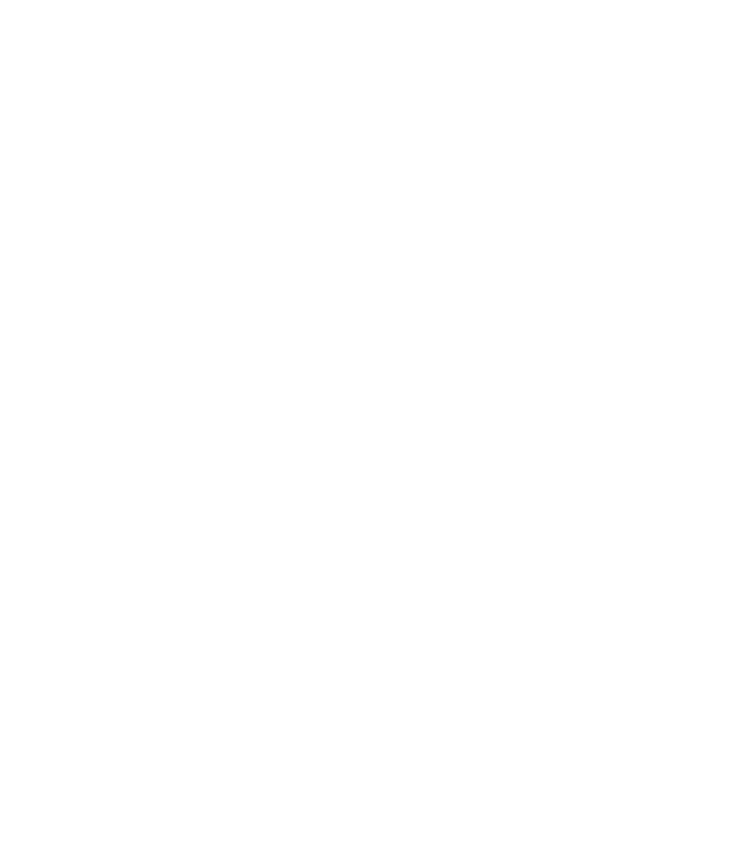
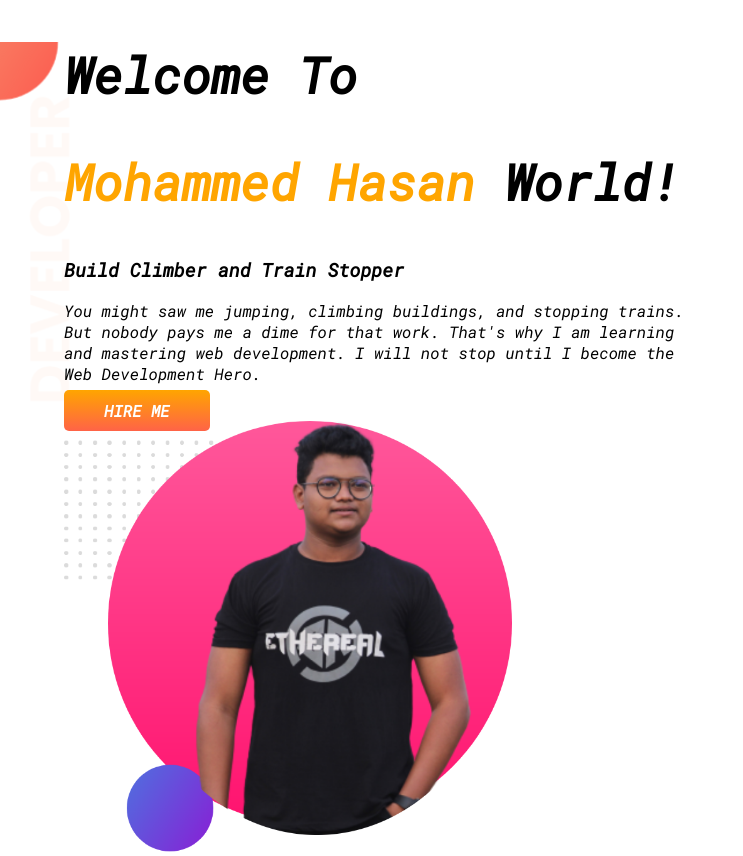
Before and after one commit to MohammedHasan02/developer-portfolio, a plain HTML site: page index.html in a window 1280 px wide. Shown: the whole page, without its empty margins (0-743 px from the left). Before the commit the page ends 800 px from the top, so only its background shows below. Drawn offline with Linux system fonts and the light colour scheme.

Commit message:
top-banner added

```diff
--- a/index.html
+++ b/index.html
@@ -5,9 +5,25 @@
     <meta http-equiv="X-UA-Compatible" content="IE=edge">
     <meta name="viewport" content="width=device-width, initial-scale=1.0">
     <title>Hasan portfolio</title>
+    <link rel="preconnect" href="https://fonts.googleapis.com">
+    <link rel="preconnect" href="https://fonts.gstatic.com" crossorigin>
+    <link href="https://fonts.googleapis.com/css2?family=Roboto+Mono:ital@1&display=swap" rel="stylesheet">
     <link rel="stylesheet" href="style.css">
 </head>
 <body>
-
+<section class="top-banner">
+    <div class="half-width">
+        <h1>Welcome To</h1>
+    <h1><span class="orange-color">Mohammed Hasan</span> World!</h1>
+    <h3>Build Climber and Train Stopper</h3>
+    <p>You might saw me jumping, climbing buildings, and stopping trains.
+         But nobody pays me a dime for that work. That's why I am learning and mastering web development.
+         I will not stop until I become the Web Development Hero.</p>
+         <a class="link-button" target="_blank" href="https://www.facebook.com/profile.php?id=100011621475793">HIRE ME</a>
+    </div>
+    <div class="half-width">
+        <img src="images/my-hasan-pic.png" alt="">
+    </div>
+</section>
 </body>
 </html>
--- a/style.css
+++ b/style.css
@@ -0,0 +1,32 @@
+body{
+    font-family: 'Roboto Mono', monospace;
+    margin: 0%;
+}
+h1{
+    font-size: 50px;
+}
+.orange-color{
+    color:orange;
+}
+section{
+    dispay: flex;
+}
+.half-width{
+    width: 50%;
+    padding-left: 5%;
+}
+.half-width img{
+    width: 70%;
+}
+.link-button{
+    text-decoration: none;
+    background-image: linear-gradient(orange, tomato);
+    padding: 10px 40px;
+    color: white;
+    font-weight: 700;
+    border-radius: 5px;
+}
+.top-banner{
+    background-image: url(images/top-banner.png);
+    background-repeat: no-repeat;
+}
```
Also changed, not shown: images/dream-bg.png (added), images/exp-bg.png (added), images/jhankar.png (added), images/jhankar2.png (added), images/my-bg.png (added), images/my-bg2.png (added), images/my-hasan-pic.png (added), images/top-banner.png (added), 7 other files.
